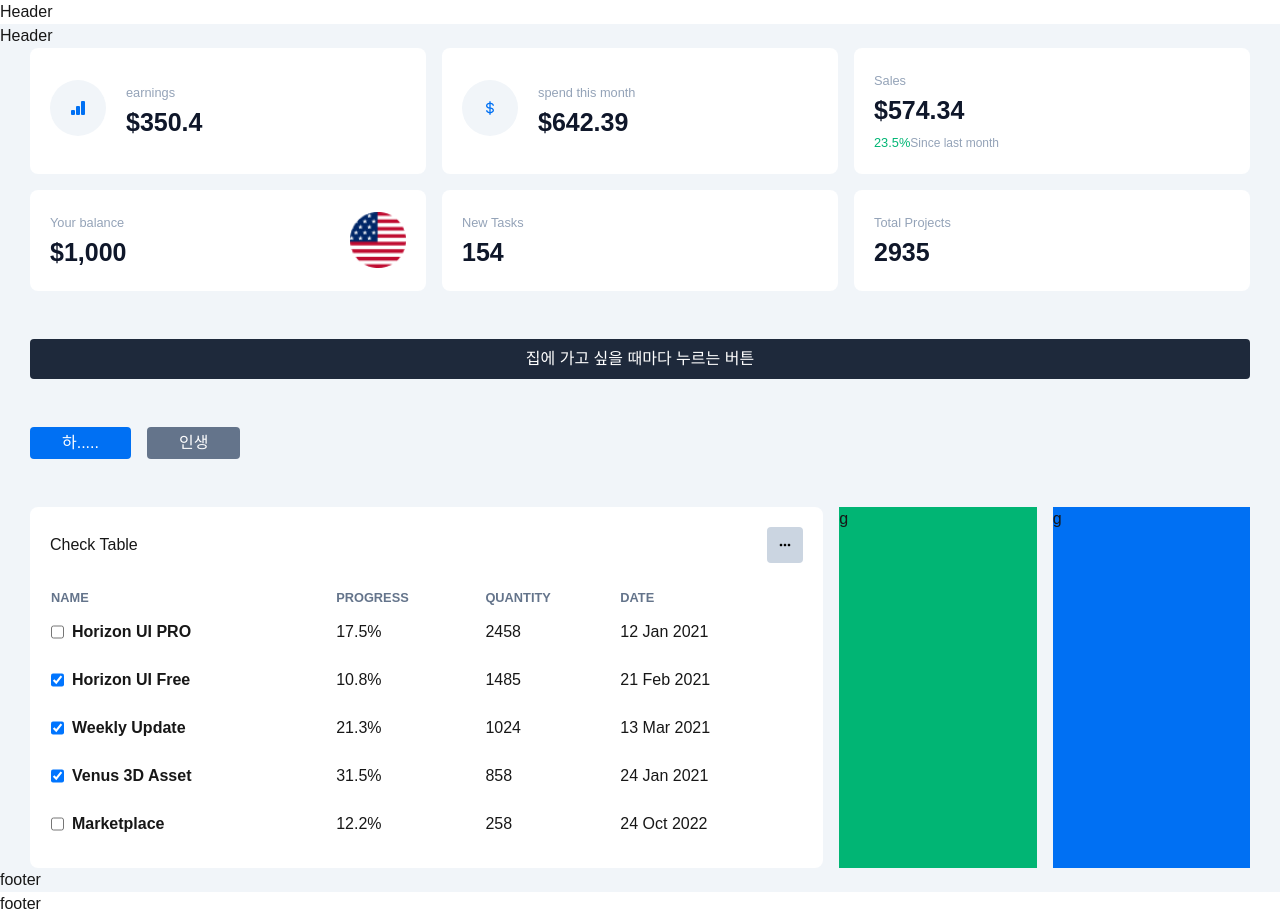
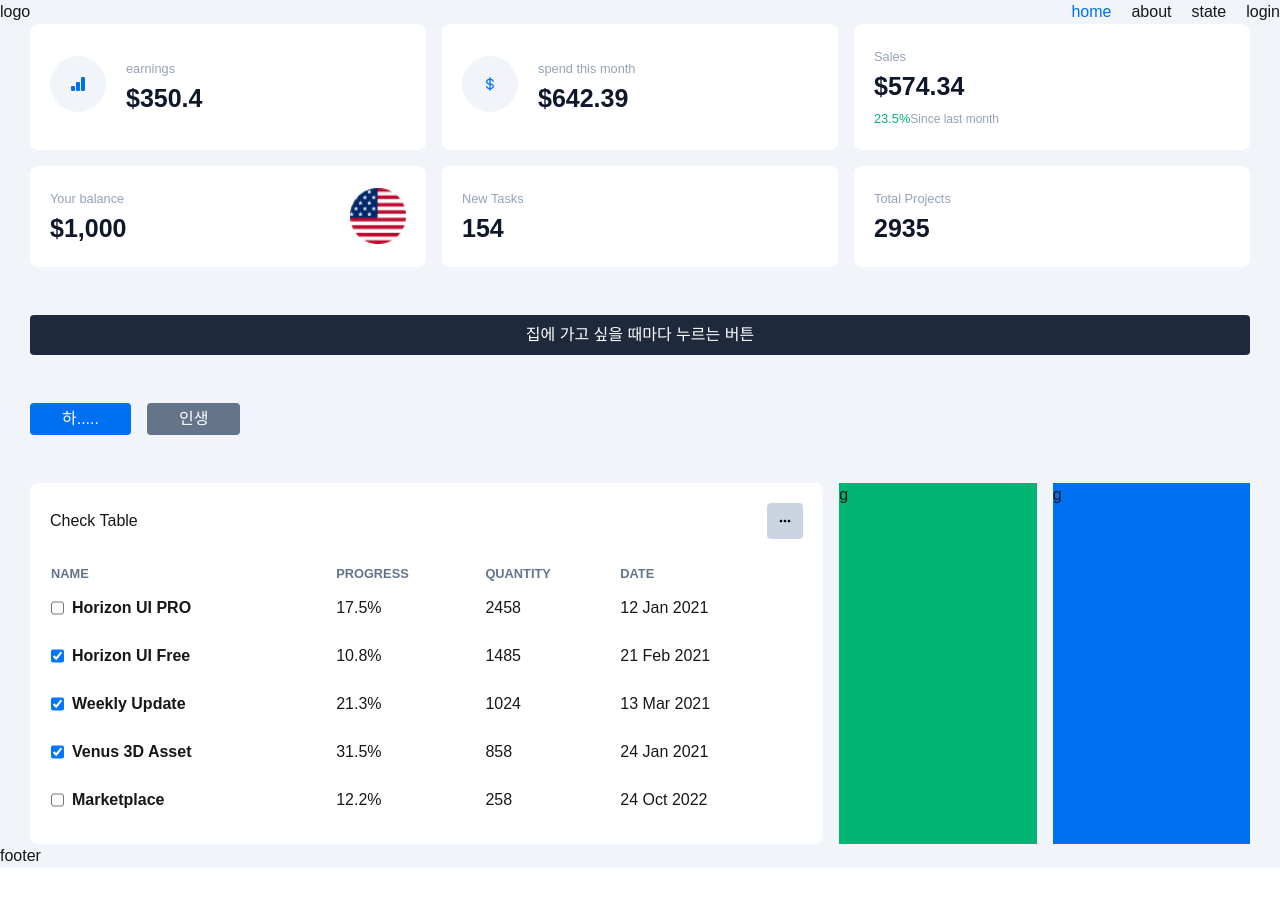
Before and after one commit to lse-7660/dashboard-study, a Next.js app: page /home in a window 1280 px wide. After the commit the page ends 868 px from the top, so only its background shows below. Built offline with nearby package versions, Linux system fonts and the light colour scheme.

Commit message:
navigation

```diff
--- a/package.json
+++ b/package.json
@@ -17,6 +17,7 @@
     "react": "^18.3.1",
     "react-dom": "^18.3.1",
     "react-icons": "^5.3.0",
+    "react-router-dom": "^6.28.0",
     "styled-components": "^6.1.13"
   },
   "devDependencies": {
--- a/src/app/home/layout.jsx
+++ b/src/app/home/layout.jsx
@@ -4,7 +4,7 @@ import React from 'react';
 
 const HomeLayout = ({ children }) => {
     return (
-        <div id="wrap">
+        <div id="wrap" className="bg-slate-100 ">
             <Header />
             <main>{children}</main>
             <Footer />
--- a/src/app/home/page.jsx
+++ b/src/app/home/page.jsx
@@ -14,8 +14,6 @@ import { tableDataCheck } from '@/data/tableDataCheck';
 
 const HomePage = () => {
     return (
-        <div id="wrap" className="bg-slate-100 ">
-            <Header />
         <main className="inner flex flex-col gap-12">
             <MiniStateGrid />
             <button
@@ -42,8 +40,6 @@ const HomePage = () => {
                 </div>
             </div>
         </main>
-            <Footer />
-        </div>
     );
 };
 
--- a/src/app/layout.js
+++ b/src/app/layout.js
@@ -2,6 +2,7 @@ import localFont from 'next/font/local';
 import './globals.css';
 import Header from '@/components/layout/Header';
 import Footer from '@/components/layout/Footer';
+import { BrowserRouter } from 'react-router-dom';
 
 // 이것은 전역 레이아웃이다
 // 모든 페이지에 적용되어야하는 레이아웃? 여따넣으면되
--- a/src/app/page.js
+++ b/src/app/page.js
@@ -1,3 +1,4 @@
+'use client';
 import Footer from '@/components/layout/Footer';
 import Header from '@/components/layout/Header';
 import Image from 'next/image';
--- a/src/app/state/page.jsx
+++ b/src/app/state/page.jsx
@@ -36,6 +36,12 @@ const StatePage = () => {
     ];
 
     const [selected, setSelected] = useState(0);
+
+    // input state
+    const [text, setText] = useState('');
+    const handleChange = (e) => {
+        setText(e.target.value);
+    };
 
     return (
         <div className="m-10">
@@ -96,6 +102,18 @@ const StatePage = () => {
                     </div>
                 </div>
             </div>
+
+            {/* Input state */}
+            <div>
+                <input
+                    type="text"
+                    value={text}
+                    onChange={handleChange}
+                    placeholder="집에가고싶다는생각중"
+                    className=" px-4 py-2 border-1 rounded bg-slate-50"
+                />
+                <p>{text}</p>
+            </div>
         </div>
     );
 };
--- a/src/components/layout/Header.jsx
+++ b/src/components/layout/Header.jsx
@@ -1,7 +1,35 @@
+'use client';
 import React from 'react';
+import Link from 'next/link';
+import { usePathname } from 'next/navigation';
+import { navItemsData } from '@/data/navigation';
+
+const NavLink = ({ children, href }) => {
+    const pathname = usePathname(); // 현재 경로를 가져오는 역할
+    const isActive = pathname === href;
+    return (
+        <Link href={href} className={`py-2 ${isActive ? 'text-primary' : ''}`}>
+            {children}
+        </Link>
+    );
+};
 
 const Header = () => {
-    return <header>Header</header>;
+    return (
+        <header className="flex justify-between">
+            <h1>
+                <Link href={'/'}>logo</Link>
+            </h1>
+            <ul className="flex gap-5">
+                {navItemsData.map(({ href, label }) => (
+                    <li key={href}>
+                        <NavLink href={href}>{label}</NavLink>
+                    </li>
+                ))}
+            </ul>
+        </header>
+    );
 };
 
+// 타입별로 헤더가 다르게 나오게 만드는거 꼭 알려주세요 선생님!
 export default Header;
--- /dev/null
+++ b/src/data/navigation.js
@@ -0,0 +1,6 @@
+export const navItemsData = [
+    { href: '/home', label: 'home' },
+    { href: '/about', label: 'about' },
+    { href: '/state', label: 'state' },
+    { href: '/login', label: 'login' },
+];
```
Also changed, not shown: 2 other files (tests, documents, lock files or other folders). Lines whose indentation alone changed are shown as unchanged.
